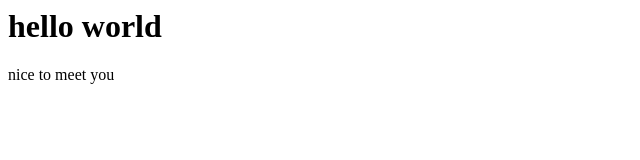
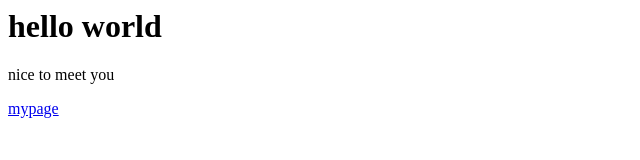
Before and after one commit to studystudy/newtry, a plain HTML site: page index.html in a window 1280 px wide. Shown: the full height of the page, 0-640 px from the left. Drawn offline with Linux system fonts and the light colour scheme.

Commit message:
index update

```diff
--- a/index.html
+++ b/index.html
@@ -1,2 +1,3 @@
 <h1>hello world</h1>
 <p>nice to meet you</p>
+<a href="mypage.html">mypage</a>
```
